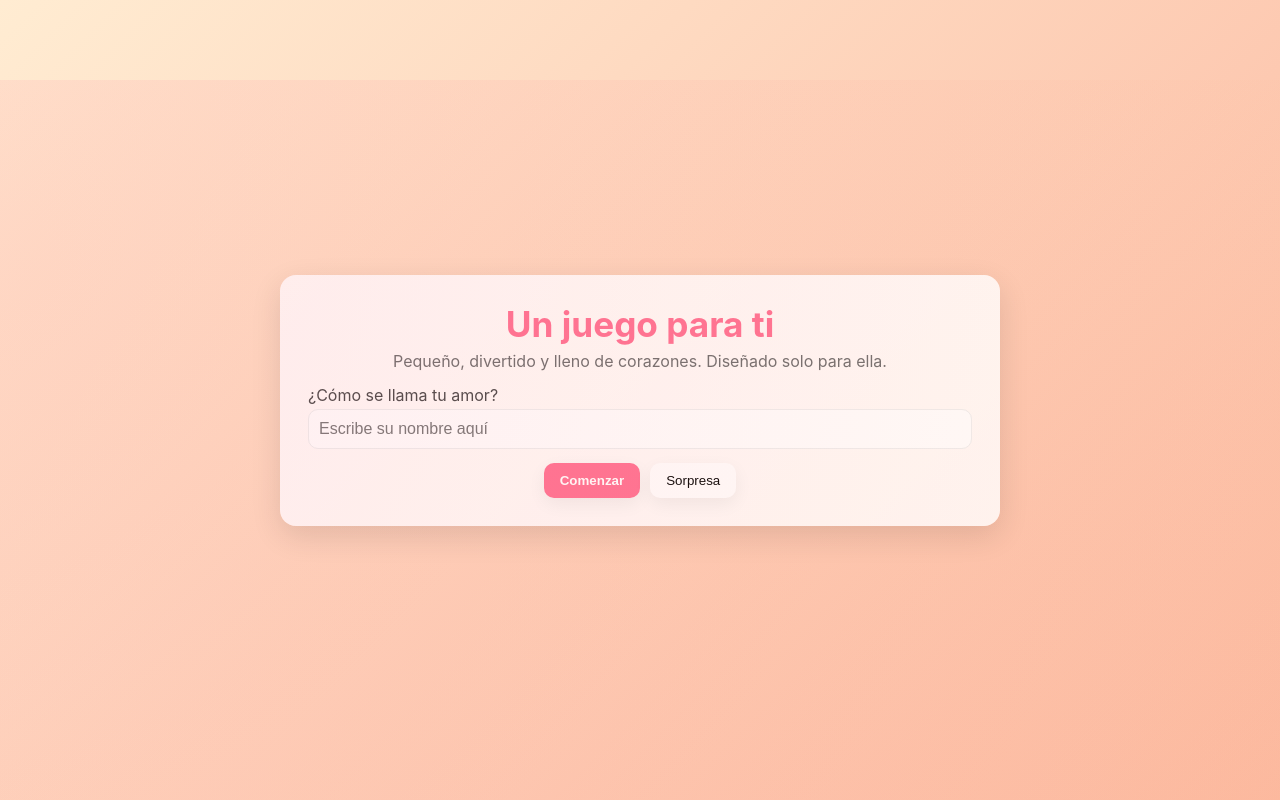
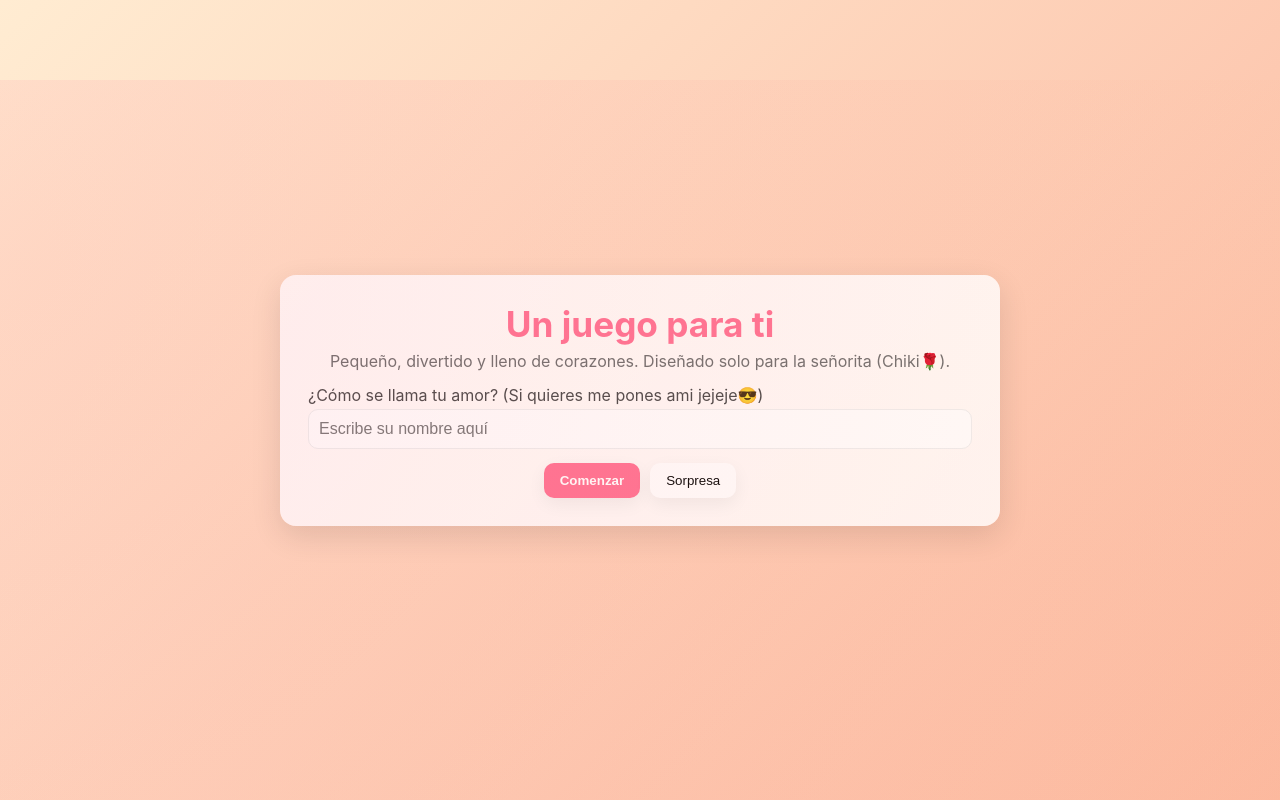
Before and after one commit to MunozS18/Juego, a plain HTML site: page index.html in a window 1280 px wide. Shown: the top 800 px of the page. Drawn offline with Linux system fonts and the light colour scheme.

Commit message:
Modify game title and welcome message
Updated game title and added personalized message.

```diff
--- a/index.html
+++ b/index.html
@@ -3,7 +3,7 @@
 <head>
   <meta charset="utf-8" />
   <meta name="viewport" content="width=device-width, initial-scale=1" />
-  <title>Para ti — Juego romántico</title>
+  <title>Para ti — Juego de Corazones</title>
   <link rel="stylesheet" href="styles.css">
 </head>
 <body>
@@ -12,8 +12,8 @@
     <section id="scene-start" class="scene active">
       <div class="card">
         <h1>Un juego para ti</h1>
-        <p>Pequeño, divertido y lleno de corazones. Diseñado solo para ella.</p>
-        <label for="name">¿Cómo se llama tu amor?</label>
+        <p>Pequeño, divertido y lleno de corazones. Diseñado solo para la señorita (Chiki🌹).</p>
+        <label for="name">¿Cómo se llama tu amor? (Si quieres me pones ami jejeje😎)</label>
         <input id="name" placeholder="Escribe su nombre aquí" maxlength="20" />
         <div class="controls">
           <button id="startBtn" class="btn primary">Comenzar</button>
```
